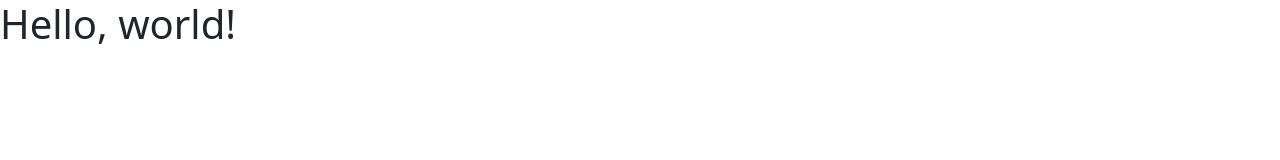
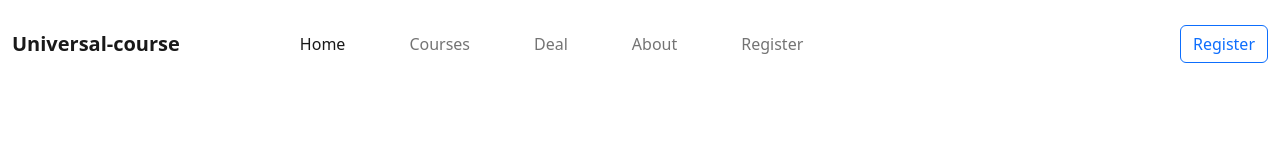
Before and after one commit to AbdulJobbar/Assignment-3-course-selling-site, a plain HTML site: page index.html in a window 1280 px wide. Drawn offline with nearby package versions, Linux system fonts and the light colour scheme.

Commit message:
navbar-compelete

```diff
--- a/index.html
+++ b/index.html
@@ -18,7 +18,46 @@
 </head>
 
 <body>
-    <h1>Hello, world!</h1>
+
+    <header>
+
+        <nav class="navbar navbar-expand-lg bg-white my-lg-3">
+            <div class="container-fluid">
+                <button class="navbar-toggler" type="button" data-bs-toggle="collapse"
+                    data-bs-target="#navbarTogglerDemo01" aria-controls="navbarTogglerDemo01" aria-expanded="false"
+                    aria-label="Toggle navigation">
+                    <span class="navbar-toggler-icon"></span>
+                </button>
+                <div class="collapse navbar-collapse" id="navbarTogglerDemo01">
+                    <a class="navbar-brand fw-bold" href="#"> Universal-course</a>
+                    <ul class="navbar-nav me-auto mb-2 mb-lg-0 ms-lg-5">
+                        <li class="nav-item ms-lg-5">
+                            <a class="nav-link active" aria-current="page" href="#">Home</a>
+                        </li>
+                        <li class="nav-item ms-lg-5">
+                            <a class="nav-link" href="#">Courses</a>
+                        </li>
+                        <li class="nav-item ms-lg-5">
+                            <a class="nav-link" href="#">Deal</a>
+                        </li>
+                        <li class="nav-item ms-lg-5">
+                            <a class="nav-link" href="#">About</a>
+                        </li>
+                        <li class="nav-item ms-lg-5">
+                            <a class="nav-link" href="#">Register</a>
+                        </li>
+
+                    </ul>
+                    <form class="d-flex" role="search">
+
+                        <button class="btn btn-outline-primary" type="submit">Register</button>
+                    </form>
+                </div>
+            </div>
+        </nav>
+
+
+    </header>
 
 
     <!-- script -->
```
